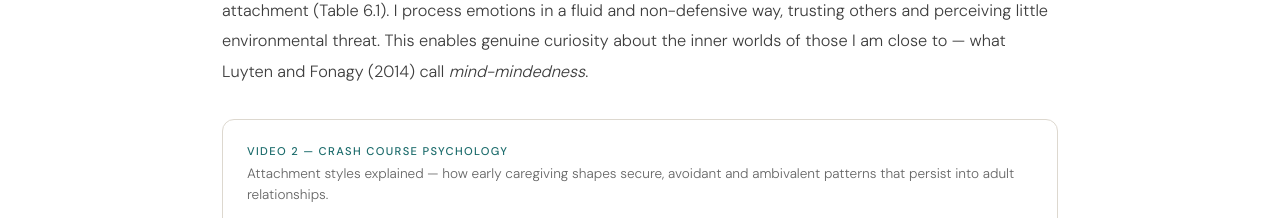
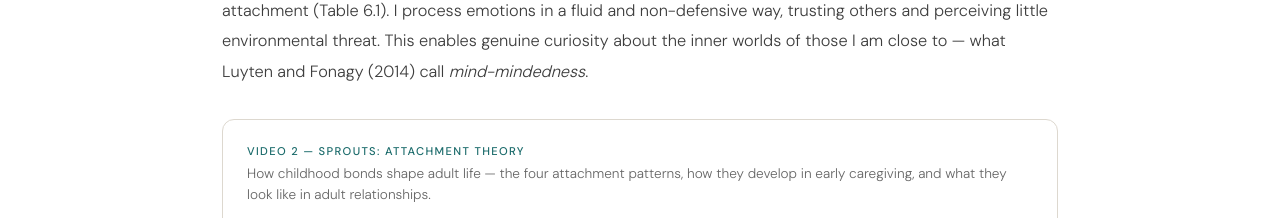
Before and after one commit to LB11712/psyproject, a plain HTML site: page index.html in a window 1280 px wide. Shown: the part 3975-4193 px from the top of the page. Drawn offline with nearby package versions, Linux system fonts and the light colour scheme; grey boxes are pictures that could not be loaded; a web font is replaced by a local one.

Commit message:
Replace Video 2 with Sprouts attachment theory explainer

```diff
--- a/index.html
+++ b/index.html
@@ -375,10 +375,10 @@
     </div>
 
     <div class="embed-block">
-      <div class="embed-label">Video 2 — Crash Course Psychology</div>
-      <div class="embed-caption">Attachment styles explained — how early caregiving shapes secure, avoidant and ambivalent patterns that persist into adult relationships.</div>
+      <div class="embed-label">Video 2 — Sprouts: Attachment Theory</div>
+      <div class="embed-caption">How childhood bonds shape adult life — the four attachment patterns, how they develop in early caregiving, and what they look like in adult relationships.</div>
       <div class="embed-wrap">
-        <iframe src="https://www.youtube.com/embed/YcQg1EshfIE?start=237" title="Attachment Styles - Crash Course Psychology" frameborder="0" allow="accelerometer; autoplay; clipboard-write; encrypted-media; gyroscope; picture-in-picture" allowfullscreen></iframe>
+        <iframe src="https://www.youtube.com/embed/WjOowWxOXCg" title="The Attachment Theory: How Childhood Affects Life - Sprouts" frameborder="0" allow="accelerometer; autoplay; clipboard-write; encrypted-media; gyroscope; picture-in-picture" allowfullscreen></iframe>
       </div>
     </div>
   </div>
```
